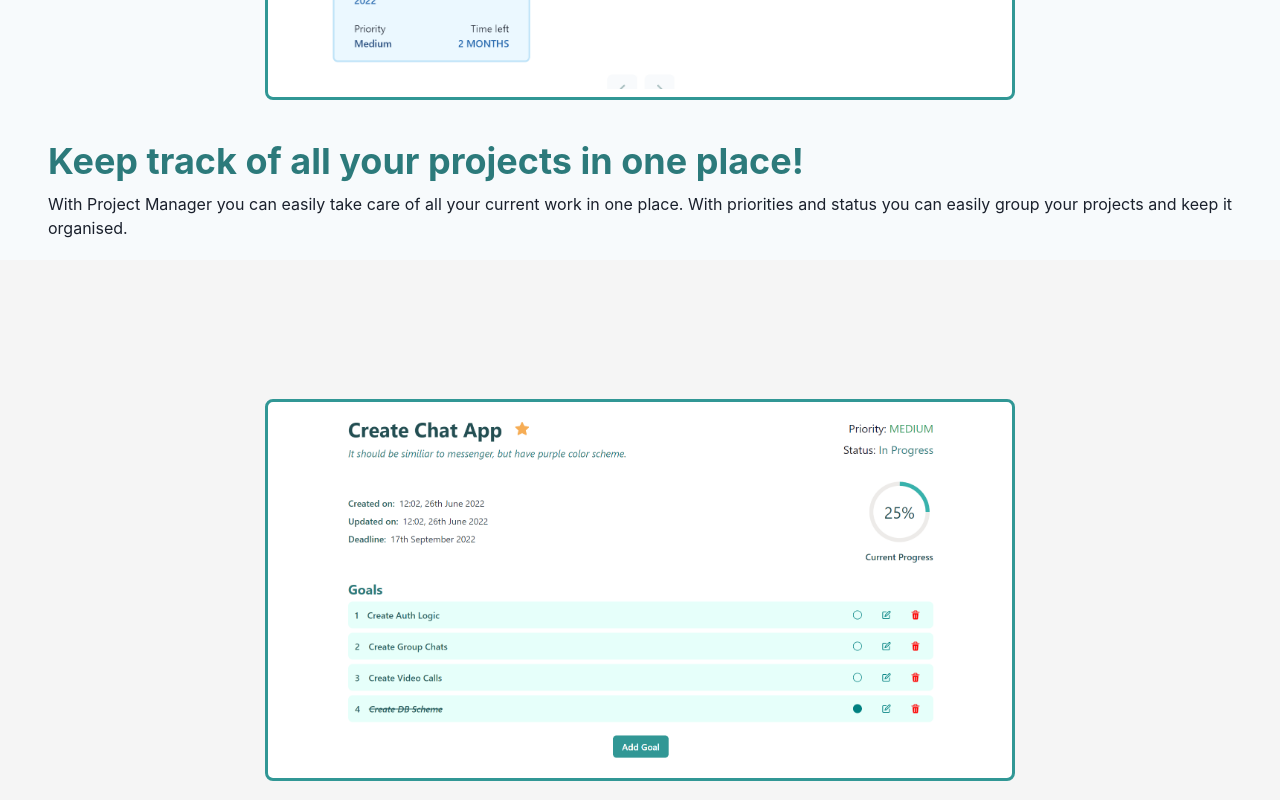
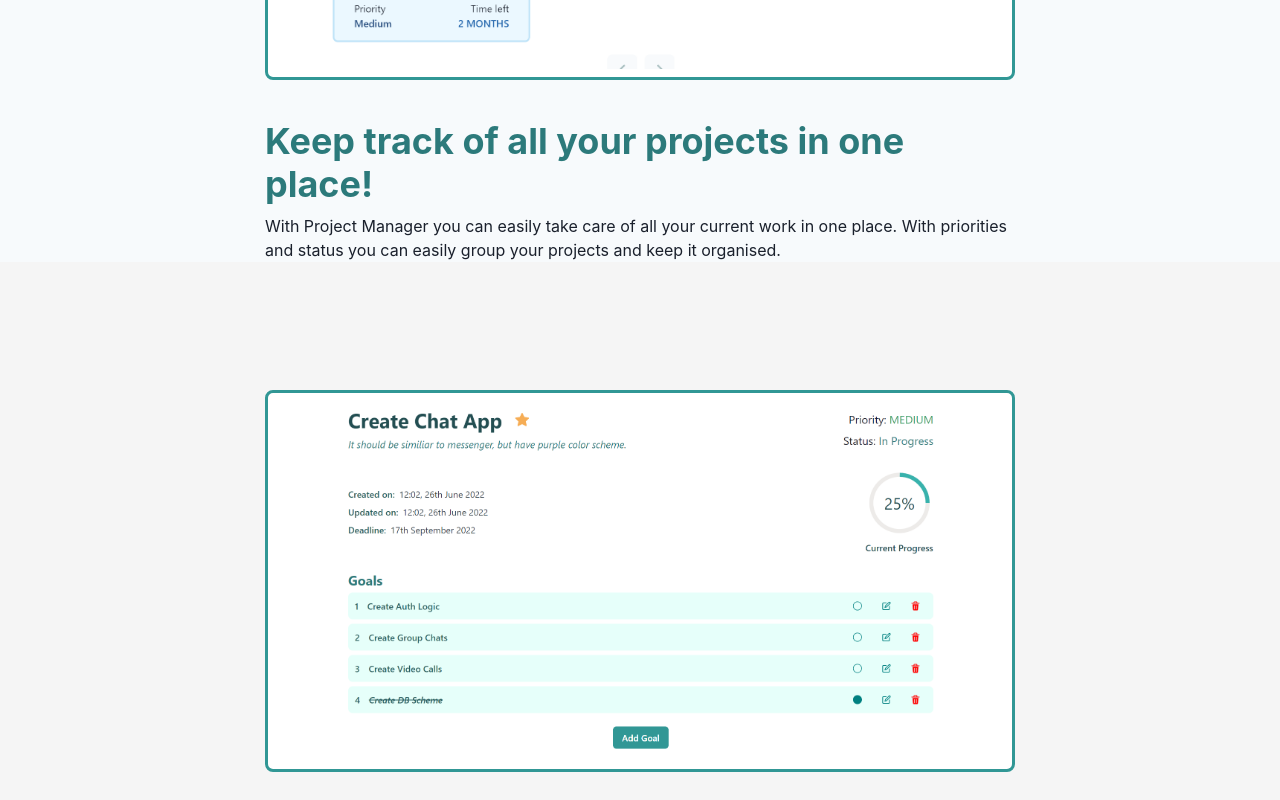
Before and after one commit to kTrzcinskii/project-manager, a Next.js app in the folder frontend/: page / in a window 1280 px wide. Shown: the part 1340-2140 px from the top of the page. Built offline with nearby package versions, Linux system fonts and the light colour scheme.

Commit message:
reduce text width + chagne text align

```diff
--- a/frontend/src/components/ui/main-page/PhotoAndTextContainer.tsx
+++ b/frontend/src/components/ui/main-page/PhotoAndTextContainer.tsx
@@ -9,6 +9,7 @@ interface PhotoAndTextContainerProps {
   bgColor?: string;
   myRef?: RefObject<HTMLDivElement>;
   headingAlign?: "left" | "right";
+  bgBox?: string;
 }
 
 const PhotoAndTextContainer: React.FC<PhotoAndTextContainerProps> = ({
@@ -18,6 +19,7 @@ const PhotoAndTextContainer: React.FC<PhotoAndTextContainerProps> = ({
   bgColor = "gray",
   myRef,
   headingAlign = "left",
+  bgBox = "white",
 }) => {
   return (
     <Stack
@@ -38,12 +40,15 @@ const PhotoAndTextContainer: React.FC<PhotoAndTextContainerProps> = ({
         borderColor='teal.500'
         rounded='lg'
         p={2}
-        bgColor='white'
+        bgColor={bgBox}
       >
         <Image alt='' layout='responsive' src={image} />
       </Box>
-      <VStack>
-        <Heading w='full' color='teal.600' textAlign={headingAlign}>
+      <VStack
+        w={{ base: "95%", md: " 90%", lg: "600px", xl: "750px" }}
+        textAlign={headingAlign}
+      >
+        <Heading w='full' color='teal.600'>
           {header}
         </Heading>
         <Text w='full'>{text}</Text>
```
